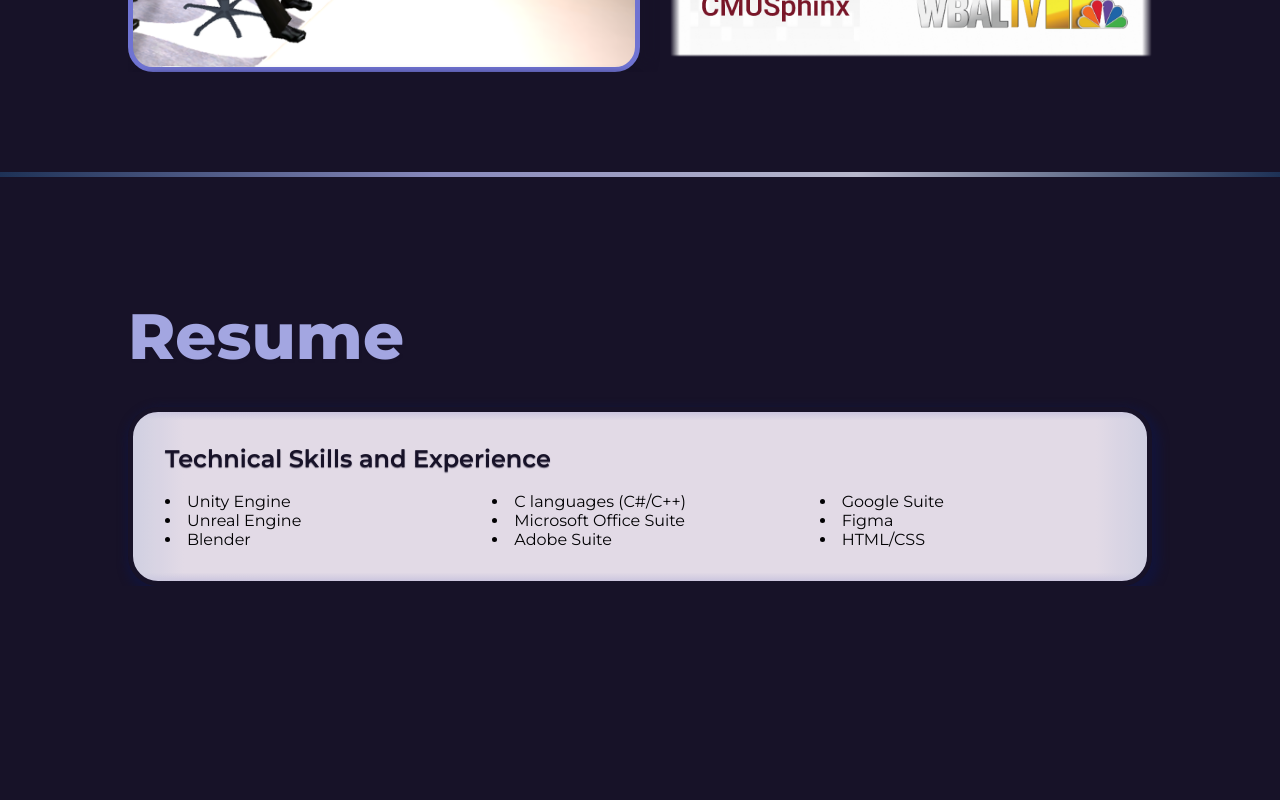
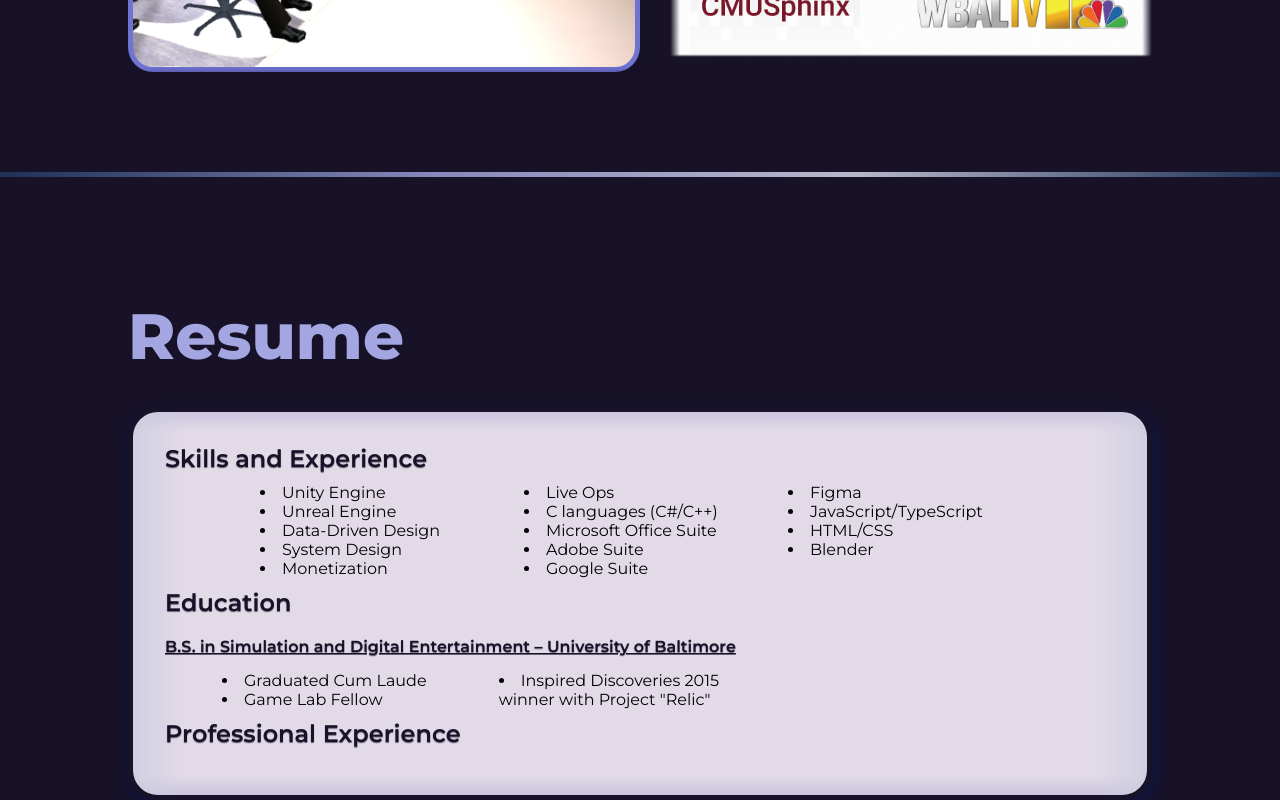
Before and after one commit to Elijahmon/Portfolio, a React (Vite) app: page / in a window 1280 px wide. Shown: the part 5194-5994 px from the top of the page. Before the commit the page ends 5780 px from the top, so only its background shows below. Built offline with nearby package versions, Linux system fonts and the light colour scheme; a web font is replaced by a local one.

Commit message:
[EF] updating resume section

```diff
--- a/src/components/project_overlay.tsx
+++ b/src/components/project_overlay.tsx
@@ -27,8 +27,11 @@ function Project_Overlay({project, onCloseOverlay})
         requestAnimationFrame(() => setVisible(true));
     }, [project]);
 
+    if(project)
+    {
+        useOnClickOutside(overlayRef, onClose);
+    }
 
-    useOnClickOutside(overlayRef, onCloseOverlay);
 
     return (
         <div className={`project_overlay_panel ${visible ? 'show' : ''}`} style={{}}>
--- a/src/sections/resume.tsx
+++ b/src/sections/resume.tsx
@@ -8,10 +8,8 @@ function Resume()
                 Resume
             </div>
             <div className="resume_panel">
-                <div className="resume_header">
-                    Technical Skills and Experience
-                </div>
-                <div className="resume_skills">
+                <div className="resume_h1">Skills and Experience</div>
+                <div className="resume_skills" style={{padding: '0px 10% 5px 10%'}}>
                     <li>
                         Unity Engine
                     </li>
@@ -19,7 +17,16 @@ function Resume()
                         Unreal Engine
                     </li>
                     <li>
-                        Blender
+                        Data-Driven Design
+                    </li>
+                    <li>
+                        System Design
+                    </li>
+                    <li>
+                        Monetization
+                    </li>
+                    <li>
+                        Live Ops
                     </li>
                     <li>
                         C languages (C#/C++)
@@ -37,9 +44,30 @@ function Resume()
                         Figma
                     </li>
                     <li>
+                        JavaScript/TypeScript
+                    </li>
+                    <li>
                         HTML/CSS
                     </li>
+                    <li>
+                        Blender
+                    </li>
                 </div>
+                <div className="resume_h1" style={{padding: '5px 0'}}>Education</div>
+                <div className="resume_h2" style={{padding: '5px 0'}}>B.S. in Simulation and Digital Entertainment – University of Baltimore</div>
+                <div className="resume_skills" style={{padding: '0px 10% 5px 6%'}}>
+                    <li>
+                        Graduated Cum Laude
+                    </li>
+                    <li>
+                        Game Lab Fellow
+                    </li>
+                    <li>
+                        Inspired Discoveries 2015 winner with Project "Relic"
+                    </li>
+                </div>
+                <div className="resume_h1" style={{padding: '5px 0'}}>Professional Experience</div>
+                <div ></div>
             </div>
         </div>
     );
--- a/src/sections/styles/resume.css
+++ b/src/sections/styles/resume.css
@@ -5,6 +5,7 @@
     width: 100%;
     height: max-content;
     position: relative;
+    align-content: center;
     opacity: 0.90;
     background: linear-gradient(90deg, rgba(224, 225, 245, 0.80) 0%, rgba(224, 225, 245, 0) 5%, rgba(224, 225, 245, 0) 95%, rgba(224, 225, 245, 0.80) 100%), linear-gradient(180deg, var(--Lavender, rgba(224, 225, 245, 0.80)) 0%, rgba(224, 225, 245, 0) 5%, rgba(224, 225, 245, 0) 95%, var(--Lavender, rgba(224, 225, 245, 0.80)) 100%), var(--Lavender-Mist, #F8F0FB);
     background-blend-mode: normal, multiply, normal;
@@ -14,7 +15,7 @@
     padding: 32px;
 }
 
-.resume_header
+.resume_h1
 {
     color: var(--M-Violet);
     text-shadow: 0 1px 1px rgba(23, 18, 40, 0.60);
@@ -22,14 +23,28 @@
     font-style: normal;
     font-weight: 600;
     line-height: normal;
-    margin: 0 0 2% 0;
+    margin: 0 0 10px 0;
 }
 
 .resume_skills
 {
     display: inline-block;
     width: 100%;
+
+    column-fill: balance;
     justify-content: center;
     column-count: 3;
     column-gap: 32px;
 }
+
+.resume_h2
+{
+    color: var(--M-Violet);
+    text-shadow: 0 1px 1px rgba(23, 18, 40, 0.60);
+    font-size: 16px;
+    font-style: normal;
+    font-weight: 600;
+    line-height: normal;
+    margin: 0 0 10px 0;
+    text-decoration: underline;
+}
```
